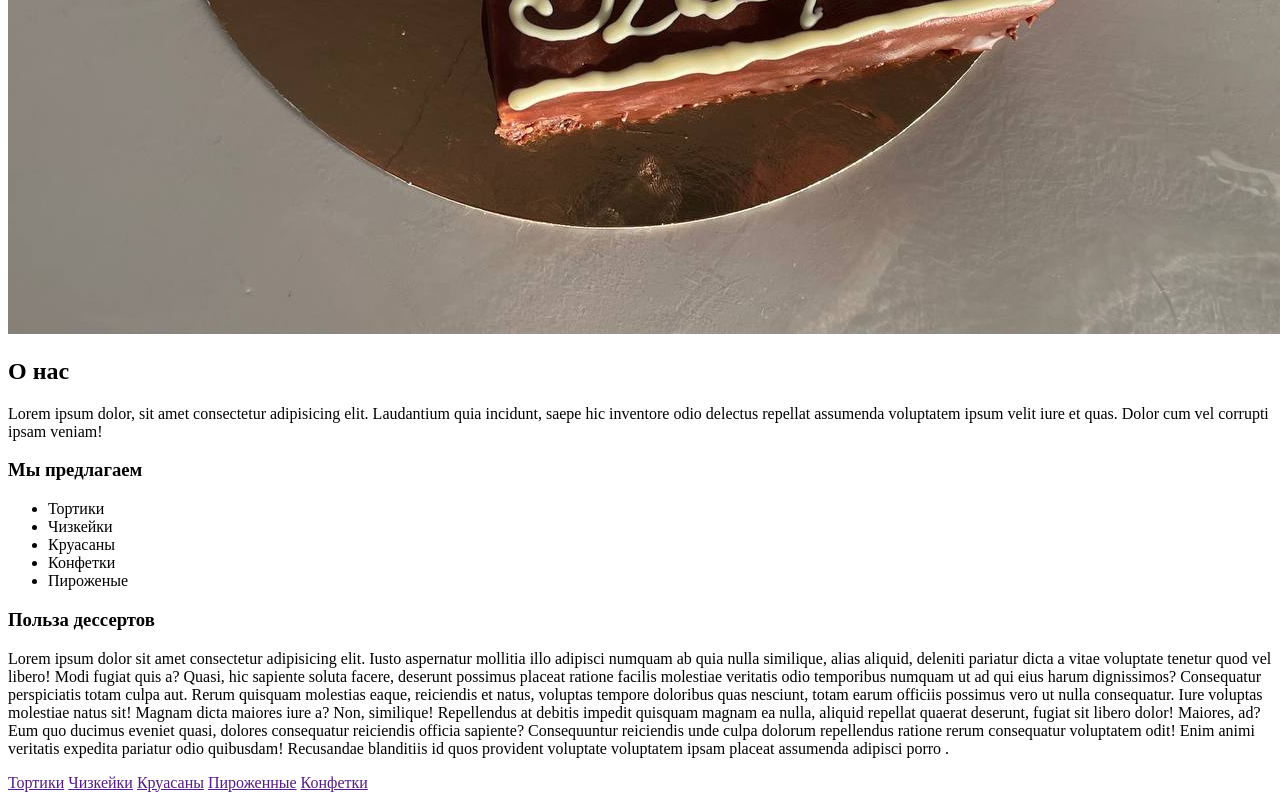
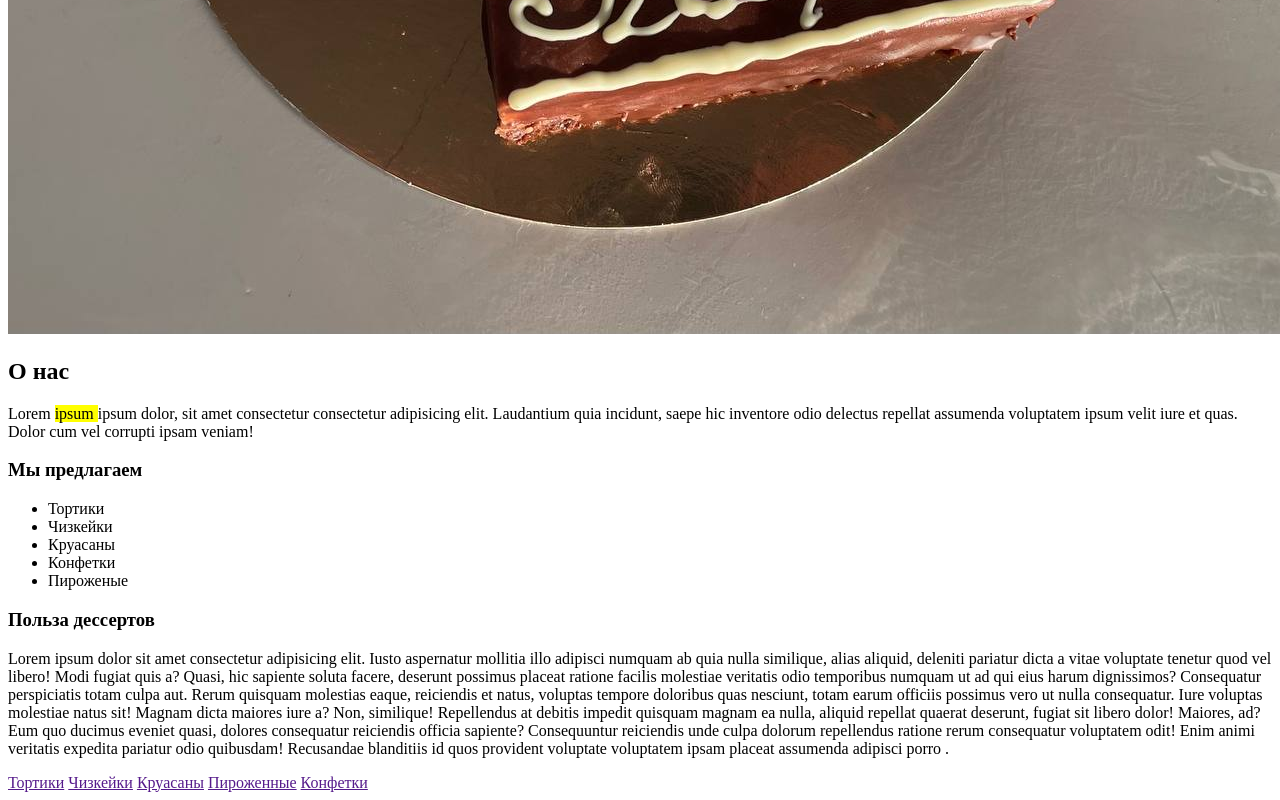
Before and after one commit to SC-8152/lesson_2, a plain HTML site: page index.html in a window 1280 px wide. Shown: the part 985-1785 px from the top of the page. Drawn offline with Linux system fonts and the light colour scheme.

Commit message:
mark_span

```diff
--- a/index.html
+++ b/index.html
@@ -25,7 +25,7 @@
     <main>
         <div>
             <h2>О нас</h2>
-            <p>Lorem ipsum dolor, sit amet consectetur adipisicing elit. Laudantium quia incidunt, saepe hic inventore odio
+            <p>Lorem <mark>ipsum </mark> ipsum dolor, sit amet <span>consectetur</span> consectetur adipisicing elit. Laudantium quia incidunt, saepe hic inventore odio
                 delectus repellat assumenda voluptatem ipsum velit iure et quas. Dolor cum vel corrupti ipsam veniam!
             </p>
         </div>
```
